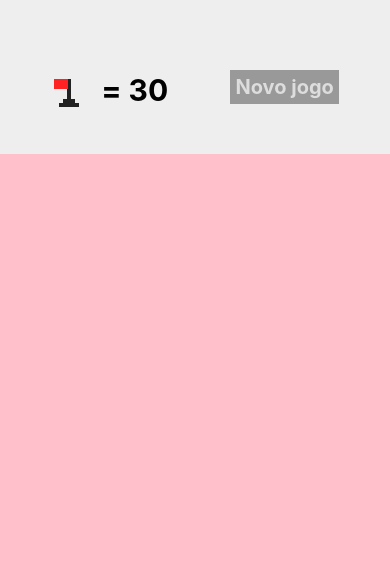
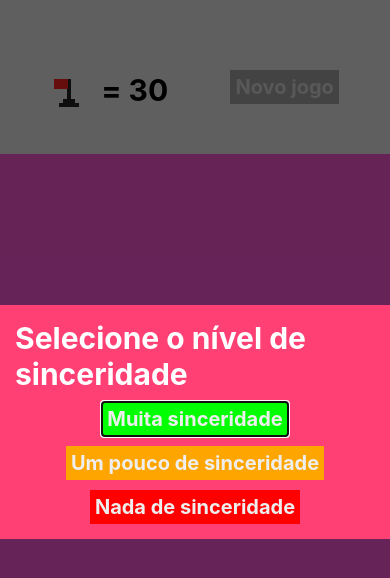
Before and after one commit to KamusTiago/campoMinado, a React Native app: screen / in a window 390 px wide. Shown: the top 578 px of the page. Built offline with nearby package versions, Linux system fonts and the light colour scheme.

Commit message:
Ajustanto header e criando nivel de dificuldade

```diff
--- a/App.js
+++ b/App.js
@@ -6,6 +6,7 @@
 import Field from './src/components/Field'
 import MineField from './src/components/MineField'
 import Header from './src/components/Header'
+import LevelSelection from './src/screens/LevelSelection'
 import {
   createMinedBoard,
   cloneBoard,
@@ -36,6 +37,7 @@
       board: createMinedBoard(rows, cols, this.minesAmount()),
       winner: false,
       lost: false,
+      // showLevelSelection: false,
     }
   }
 
@@ -47,7 +49,7 @@
 
     if (lost) {
       showMines(board)
-      Alert.alert('Esse é um jogo do amor', 'da sinceridade e da sorte...')
+      Alert.alert('Esse é um jogo do amor, da sinceridade e da sorte...')
     }
 
     if(won){
@@ -59,7 +61,11 @@
 
   onSelectField = (row, column) => {
     const board = cloneBoard(this.state.board)
-    invertFlag(board, row, column)
+      if((this.minesAmount() - flagsUsed(board)) != 0){
+        invertFlag(board, row, column)
+      }else if(board[row][column].flagged){
+        invertFlag(board, row, column)
+      }
     const won = congratulationsWinner(board)
 
     if(won){
@@ -67,14 +73,22 @@
     }
 
     this.setState({ board, won })
+  }
 
+  onLevelSelected = level => {
+    params.difficultLevel = level
+    this.setState(this.createState())
   }
 
   render(){
     return(
       <View style={styles.container}>
+        <LevelSelection isVisible={this.state.showLevelSelection}
+          onLevelSelected={this.onLevelSelected}
+          onCancel={() => this.setState({showLevelSelection: false})}/>
           <Header flagsLeft={this.minesAmount() - flagsUsed(this.state.board)}
-            onNewGame={() => this.setState(this.createState())}/>
+            onNewGame={() => this.setState(this.createState())}
+            onFlagPress={() => this.setState({ showLevelSelection: true})}/>
           <View style={styles.board}>
             <MineField
               board={this.state.board}
--- a/src/Logic.js
+++ b/src/Logic.js
@@ -88,7 +88,9 @@
 
 const invertFlag = (board, row, column) => {
     const field = board[row][column]
-    field.flagged = !field.flagged
+        if(!field.opened){
+            field.flagged = !field.flagged
+        }
 }
 
 const flagsUsed = board => fields(board).filter(field => field.flagged).length
--- a/src/components/Field.js
+++ b/src/components/Field.js
@@ -45,15 +45,15 @@
         borderWidth: params.borderSize,
     },
     regular: {
-        backgroundColor: 'pink',
-        borderLeftColor: '#CCC',
-        borderTopColor: '#CCC',
-        borderRightColor: '#000',
-        borderBottomColor: '#000',
+        backgroundColor: '#ff58d9',
+        borderLeftColor: '#f5f5f5',
+        borderTopColor: '#f5f5f5',
+        borderRightColor: '#2b1324',
+        borderBottomColor: '#2b1324',
     },
     opened: {
-        backgroundColor: '#999',
-        borderColor: '#777',
+        backgroundColor: '#fffafa',
+        borderColor: '#d3d3d3',
         alignItems: 'center',
         justifyContent: 'center',
     },
--- a/src/components/Header.js
+++ b/src/components/Header.js
@@ -44,8 +44,9 @@
         marginLeft: 20,
     },
     button: {
-        backgroundColor: '#999',
+        backgroundColor: '#a9a9a9',
         padding: 5,
+
     },
     buttonLabel: {
         fontSize: 20,
--- /dev/null
+++ b/src/screens/LevelSelection.js
@@ -0,0 +1,75 @@
+import React from 'react'
+import {
+    View,
+    StyleSheet,
+    Text,
+    TouchableOpacity,
+    Modal
+} from 'react-native'
+
+export default props => {
+    return (
+        <Modal onRequestClose={props.onCancel}
+            visible={props.isVisible} animationType='slide'
+            transparent={true}>
+            <View style={styles.frame}>
+                <View style={styles.container}>
+                <Text style={styles.title}>Selecione o nível de sinceridade</Text>
+                <TouchableOpacity
+                    style={[styles.button, styles.bgEasy]}
+                    onPress={() => props.onLevelSelected(0.1)}>
+                    <Text style={styles.buttonLabel}>Muita sinceridade</Text>
+                </TouchableOpacity>
+                <TouchableOpacity
+                    style={[styles.button, styles.bgNormal]}
+                    onPress={() => props.onLevelSelected(0.2)}>
+                    <Text style={styles.buttonLabel}>Um pouco de sinceridade</Text>
+                 </TouchableOpacity>
+                <TouchableOpacity
+                    style={[styles.button, styles.bgHard]}
+                    onPress={() => props.onLevelSelected(0.3)}>
+                    <Text style={styles.buttonLabel}>Nada de sinceridade</Text>
+                 </TouchableOpacity>
+               </View>
+            </View>
+        </Modal>
+    )
+}
+
+const styles = StyleSheet.create({
+    frame: {
+        flex: 1,
+        alignItems: 'center',
+        justifyContent: 'center',
+        backgroundColor: 'rgba(0,0,0,0.6)',
+    },
+    container: {
+        backgroundColor: '#ff4075',
+        alignItems: 'center',
+        justifyContent: 'center',
+        padding: 15,
+    },
+    title: {
+        fontSize: 30,
+        fontWeight: 'bold',
+        color: 'white',
+    },
+    button: {
+        marginTop: 10,
+        padding: 5,
+    },
+    buttonLabel: {
+        fontSize: 20,
+        color: '#EEE',
+        fontWeight: 'bold',
+    },
+    bgEasy: {
+        backgroundColor: '#00ff00',
+    },
+    bgNormal: {
+        backgroundColor: '#ffa500',
+    },
+    bgHard: {
+        backgroundColor: '#ff0000',
+    },
+})
```
